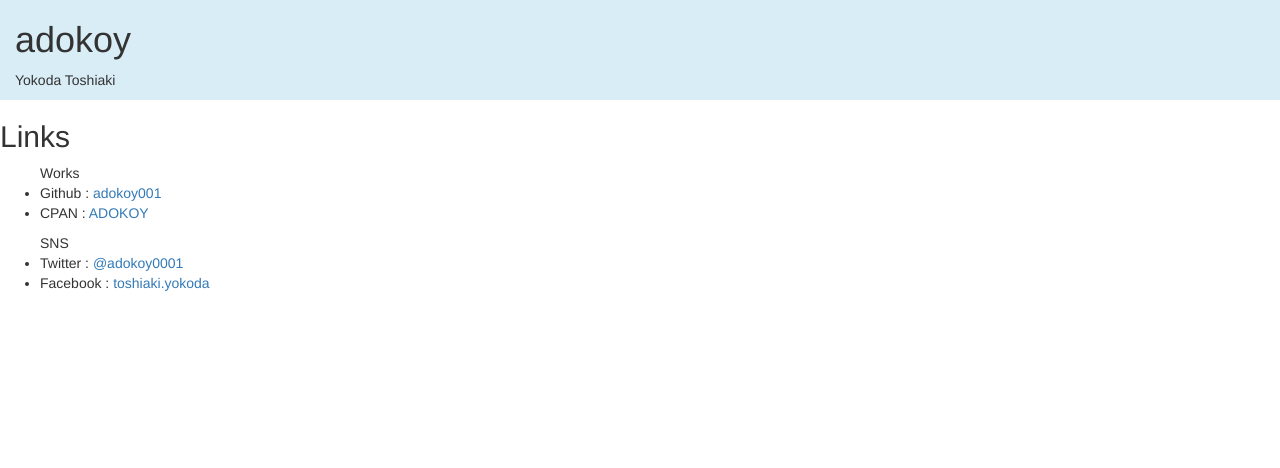
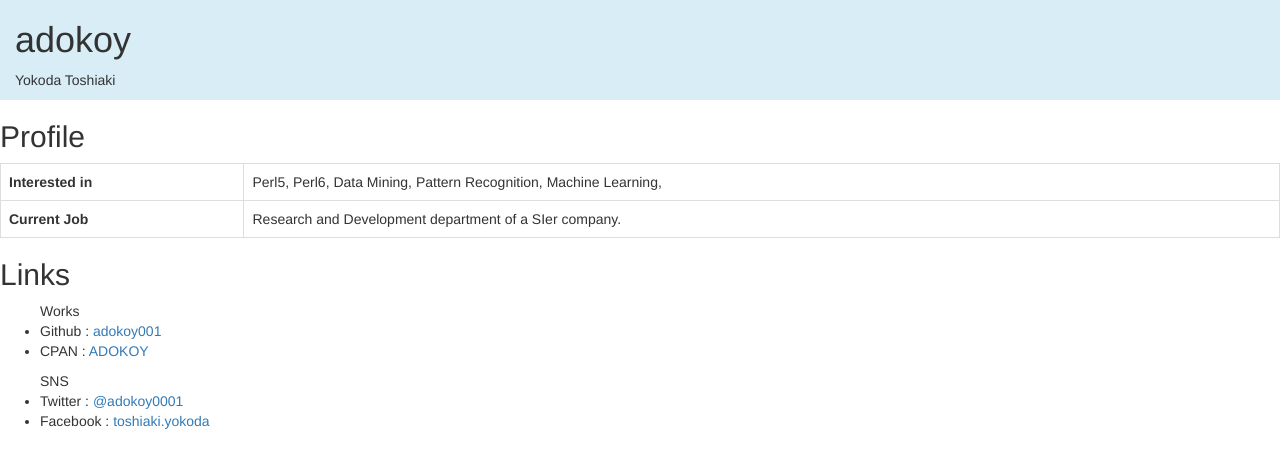
Before and after one commit to OkinawaPM/OkinawaPM.github.io, a plain HTML site: page members/adokoy001/index.html in a window 1280 px wide. Drawn offline with nearby package versions, Linux system fonts and the light colour scheme.

Commit message:
Modify: profile members/adokoy001

```diff
--- a/members/adokoy001/index.html
+++ b/members/adokoy001/index.html
@@ -10,6 +10,33 @@
       <h1> adokoy </h1>
       <p> Yokoda Toshiaki </p>
     </div>
+
+    <h2> Profile </h2>
+    <table class="table table-bordered">
+
+      <tr>
+	<th>
+	    Interested in
+	    </th>
+	<td>
+	  Perl5, Perl6,
+	  Data Mining,
+	  Pattern Recognition,
+	  Machine Learning,
+	</td>
+      </tr>
+
+      <tr>
+	<th>
+	    Current Job
+	    </th>
+	<td>
+	    Research and Development department of a SIer company.
+	    </td>
+      </tr>
+
+    </table>
+
     <h2>Links</h2>
     <ul> Works
       <li>Github : <a href="https://github.com/adokoy001" target="_blank">adokoy001</a></li>
```
